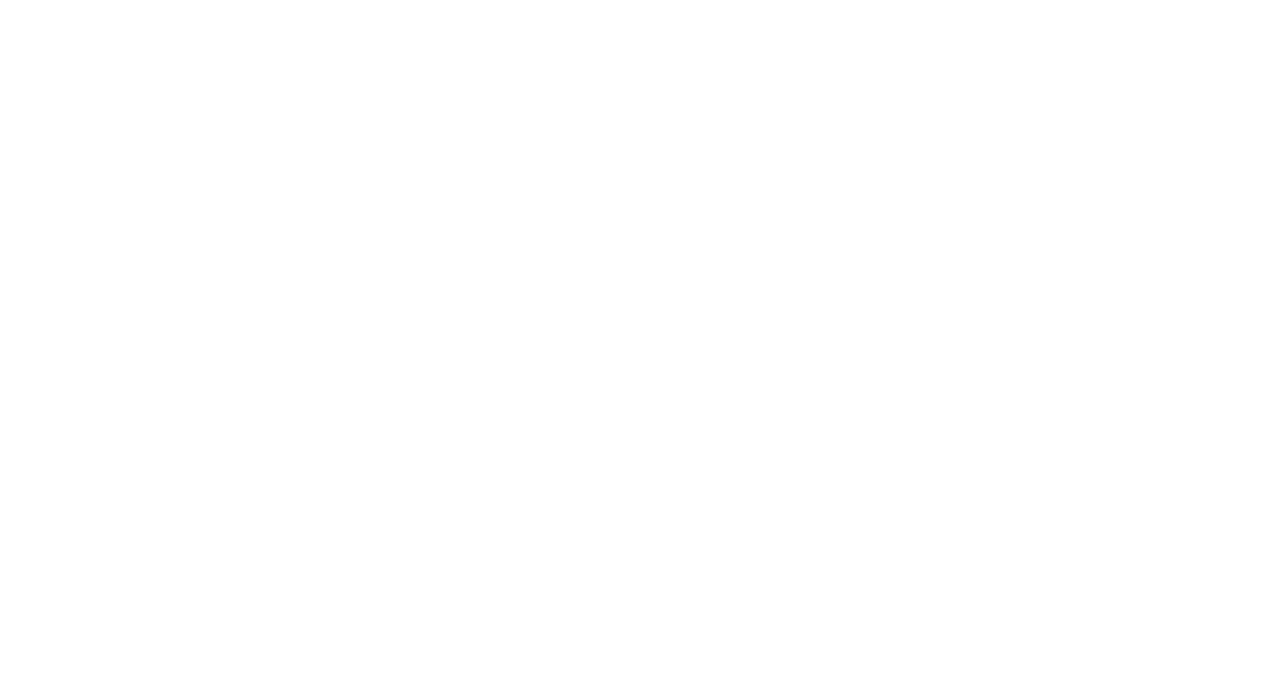
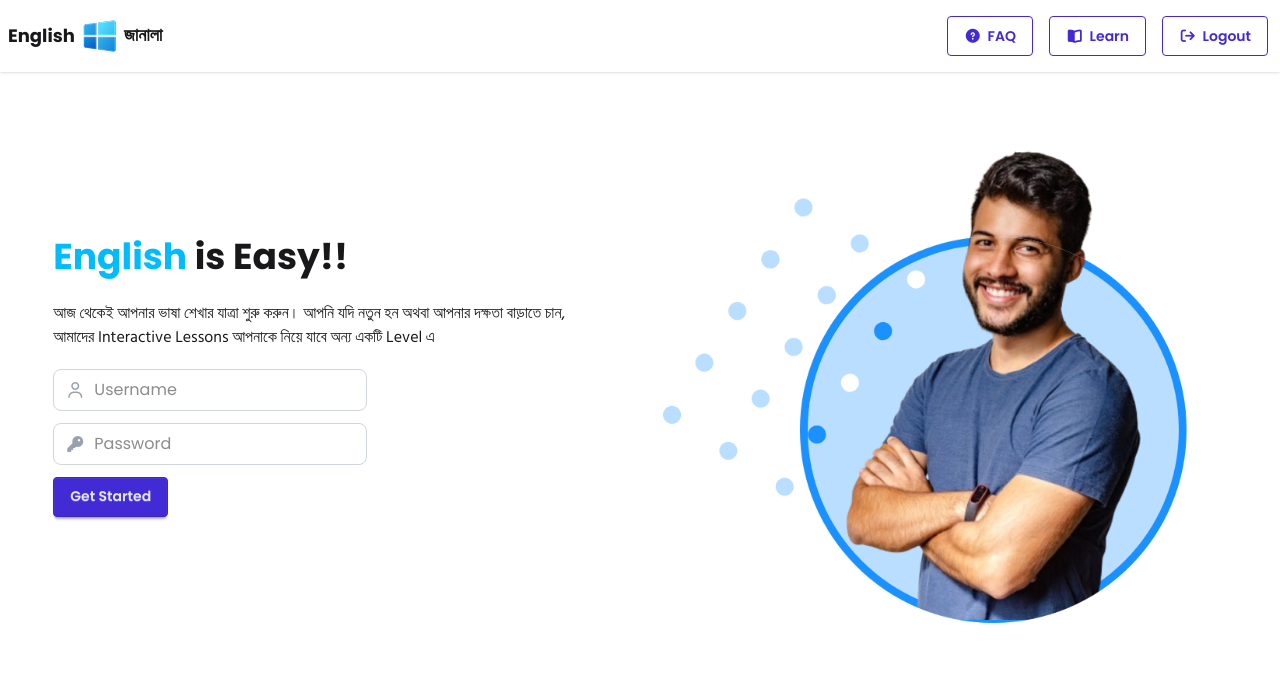
Before and after one commit to Islamul-Hoque/English-Janala, a plain HTML site: page index.html in a window 1280 px wide. Drawn offline with nearby package versions, Linux system fonts and the light colour scheme.

Commit message:
Introduce initial layout with Navbar and Banner

```diff
--- a/index.html
+++ b/index.html
@@ -4,13 +4,13 @@
     <meta charset="UTF-8">
     <meta name="viewport" content="width=device-width, initial-scale=1.0">
 
-    <!-- Daisy Ui -->
+    <!-- Daisy Ui CDN-->
     <link href="https://cdn.jsdelivr.net/npm/daisyui@5" rel="stylesheet" type="text/css" />
 
-    <!-- Tailwind CSS -->
+    <!-- Tailwind CSS CDN-->
     <script src="https://cdn.jsdelivr.net/npm/@tailwindcss/browser@4"></script>
 
-    <!-- font-awesome -->
+    <!-- font-awesome CDN-->
     <link rel="stylesheet" href="https://cdnjs.cloudflare.com/ajax/libs/font-awesome/7.0.1/css/all.min.css" integrity="sha512-2SwdPD6INVrV/lHTZbO2nodKhrnDdJK9/kg2XD1r9uGqPo1cUbujc+IYdlYdEErWNu69gVcYgdxlmVmzTWnetw==" crossorigin="anonymous" referrerpolicy="no-referrer" />
 
     <!-- Poppins Font Embed code -->
@@ -23,12 +23,71 @@
     <link rel="preconnect" href="https://fonts.gstatic.com" crossorigin>
     <link href="https://fonts.googleapis.com/css2?family=Hind+Siliguri:wght@300;400;500;600;700&display=swap" rel="stylesheet">
 
+    <!-- Favicon -->
+    <link rel="shortcut icon" href="assets/logo.png" type="image/x-icon">
+
+    <!-- CSS Link -->
+    <link rel="stylesheet" href="styple/style.css">
     <title>English Janala</title>
 </head>
 <body>
+    <header>
+        <div class="navbar bg-base-100 shadow-sm">
+            <div class="navbar-start">
+                <div class="dropdown">
+                  <div tabindex="0" role="button" class="btn btn-ghost lg:hidden">
+                    <svg xmlns="http://www.w3.org/2000/svg" class="h-5 w-5" fill="none" viewBox="0 0 24 24" stroke="currentColor"> <path stroke-linecap="round" stroke-linejoin="round" stroke-width="2" d="M4 6h16M4 12h8m-8 6h16" /> </svg>
+                    </div>
+                      <ul tabindex="0" class="menu menu-sm dropdown-content bg-base-100 rounded-box z-1 mt-3 w-52 p-2 shadow">
+                        <li><a href="#" ><i class="fa-solid fa-circle-question"></i>FAQ</a></li>
+                        <li><a href="#" ><i class="fa-solid fa-book-open"></i>Learn</a></li>
+                        <li><a href="#" ><i class="fa-solid fa-arrow-right-from-bracket"></i>Logout</a></li>
+                      </ul>
+                </div>
+
+                <a href="" class="flex items-center gap-1">
+                    <span class="font-bold text-lg">English</span>
+                    <img src="assets/logo.png" alt="">
+                    <span class="font-Bangla font-semibold text-lg">জানালা</span>
+                </a>
+            </div>
+
+            <div class="navbar-end hidden lg:flex">
+                <ul class="menu menu-horizontal px-1 space-x-4">
+                  <li><a href="" class="btn btn-outline btn-primary"><i class="fa-solid fa-circle-question"></i>FAQ</a></li>
+                  <li><a href="" class="btn btn-outline btn-primary"><i class="fa-solid fa-book-open"></i>Learn</a></li>
+                  <li><a href="" class="btn btn-outline btn-primary"><i class="fa-solid fa-arrow-right-from-bracket"></i>Logout</a></li>
+              </ul>
+            </div>
+        </div>
+    </header>
+    <main>
+      <!-- Banner section -->
+      <section class="flex items-center justify-between py-5 w-11/12 mx-auto gap-8 flex-col-reverse md:flex-row">
+        <div class="flex-1 text-center md:text-left">
+          <h2 class="text-4xl font-bold mb-6"><span class="text-[#00BCFF]">English</span> is Easy!!</h2>
+          <p class="font-Bangla md:w-[40vw] mb-5">আজ থেকেই আপনার ভাষা শেখার যাত্রা শুরু করুন। আপনি যদি নতুন হন অথবা আপনার দক্ষতা বাড়াতে চান, আমাদের Interactive Lessons আপনাকে নিয়ে যাবে অন্য একটি Level এ</p>
+        <div class="w-[70%] mx-auto md:w-[55%] md:mx-0 md:ml-0">
+          <div class="relative mb-3">
+            <i class="fa-regular fa-user absolute left-3 top-1/2 -translate-y-1/2 text-gray-400"></i>
+            <input type="text" placeholder="Username" class="pl-10 border-1 border-gray-300 rounded-[0.5rem] w-full py-2 cursor-pointer">
+          </div>
+          <div class="relative mb-3">
+            <i class="fa-solid fa-key absolute left-3 top-1/2 -translate-y-1/2 text-gray-400"></i>
+            <input type="password" placeholder="Password" class="pl-10 pr-4 border border-gray-300 rounded-[0.5rem] w-full py-2 cursor-pointer">
+          </div>
+          <div><button class="btn btn-primary">Get Started</button></div>
+        </div>
+        </div>
+        <div class="flex-1">
+          <img src="assets/hero-student.png" alt="">
+        </div>
+      </section>
+      <!-- Learn Vocabularies -->
+      <section>
+
+      </section>
+    </main>
 
 </body>
 </html>
-<!-- Initialize project with basic setup -->
-<!-- Poppins    font-family: "Poppins", sans-serif; -->
-<!-- Hind Siliguri         font-family: "Hind Siliguri", sans-serif; -->
--- /dev/null
+++ b/styple/style.css
@@ -0,0 +1,7 @@
+*{
+    font-family: "Poppins", sans-serif;
+}
+
+.font-Bangla{
+    font-family: "Hind Siliguri", sans-serif;
+}
```
Also changed, not shown: tailwind. config.js (deleted), tailwind.config.js (added).
